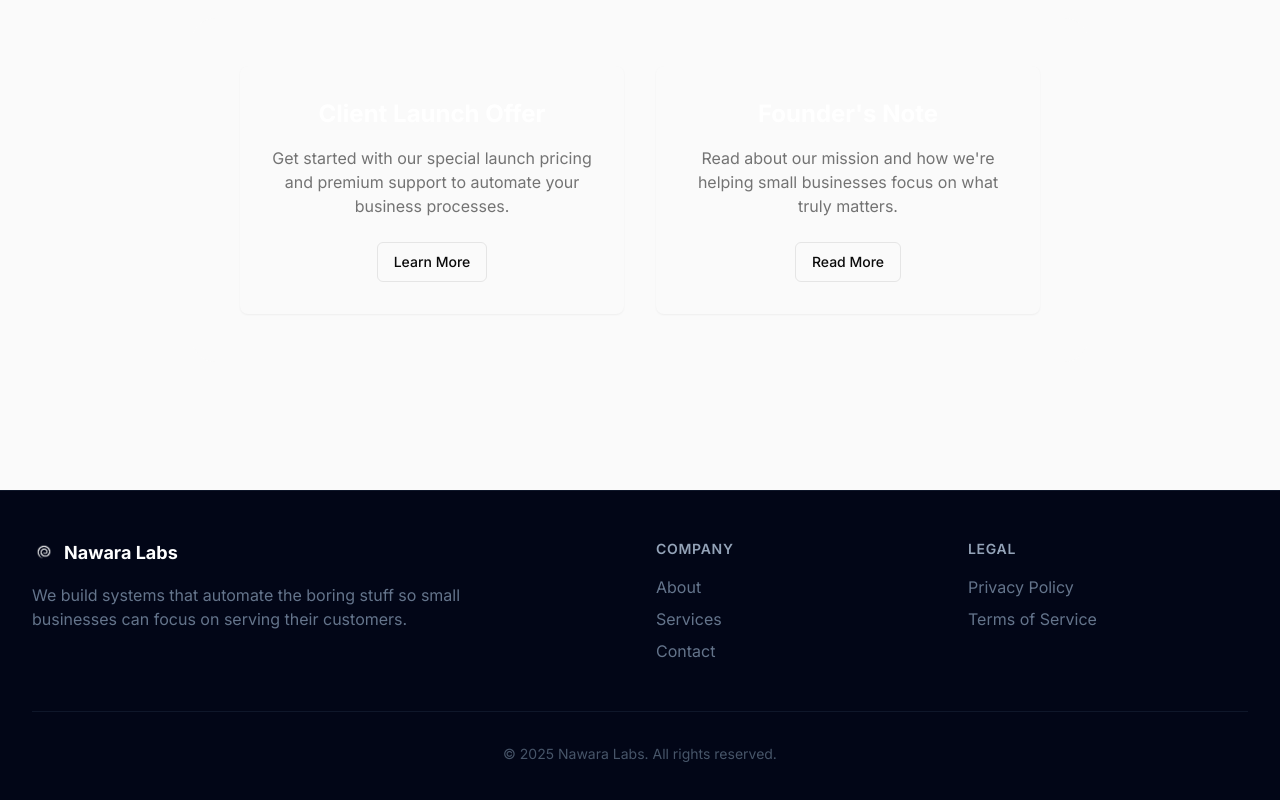
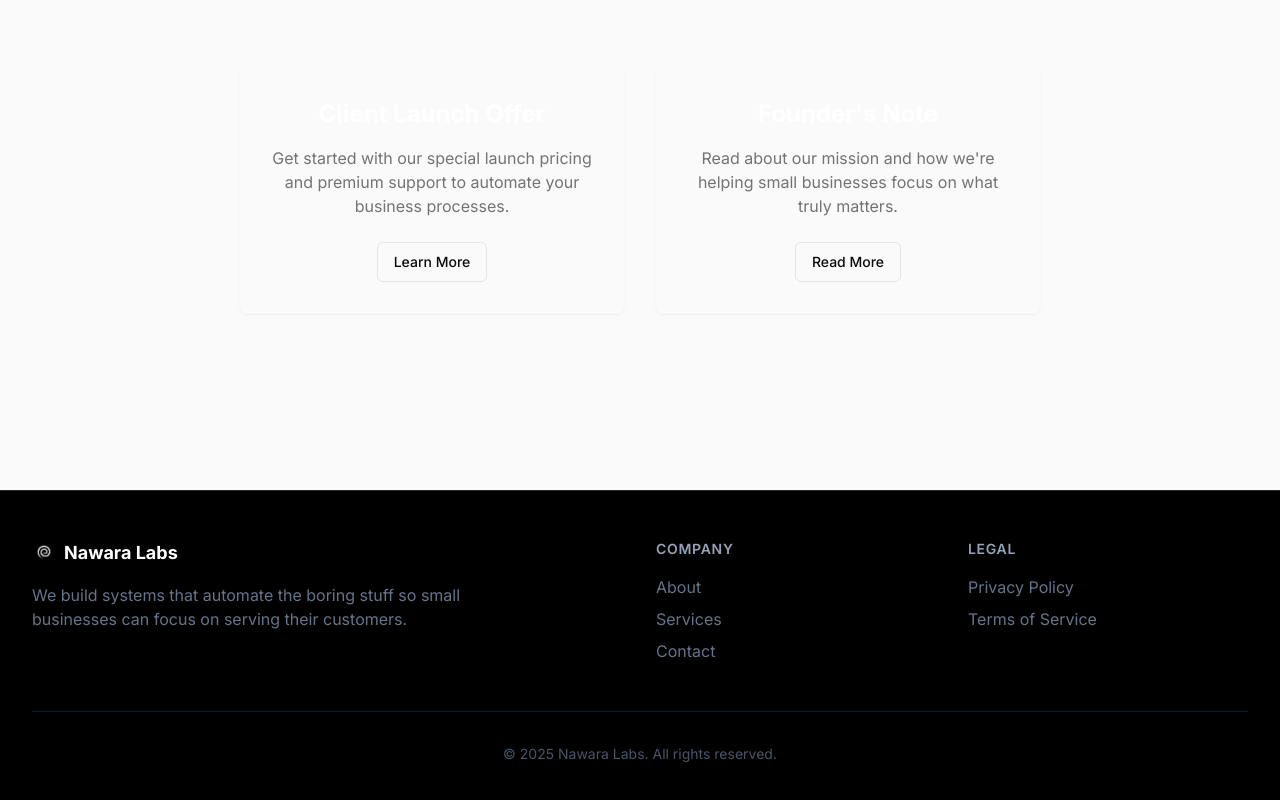
Before and after one commit to nawaralabs/nawara-labs-homepage, a Next.js app: page / in a window 1280 px wide. Shown: the part 428-1228 px from the top of the page. Built offline with nearby package versions, Linux system fonts and the light colour scheme.

Commit message:
Set footer background to black

```diff
--- a/components/footer.tsx
+++ b/components/footer.tsx
@@ -3,7 +3,7 @@ import Image from "next/image"
 
 export default function Footer() {
   return (
-    <footer className="bg-slate-950 border-t border-slate-900 py-12">
+    <footer className="bg-black border-t border-neutral-800 py-12 text-white">
       <div className="container mx-auto px-4 sm:px-6 lg:px-8">
         <div className="grid grid-cols-1 md:grid-cols-4 gap-8">
           <div className="md:col-span-2">
```
